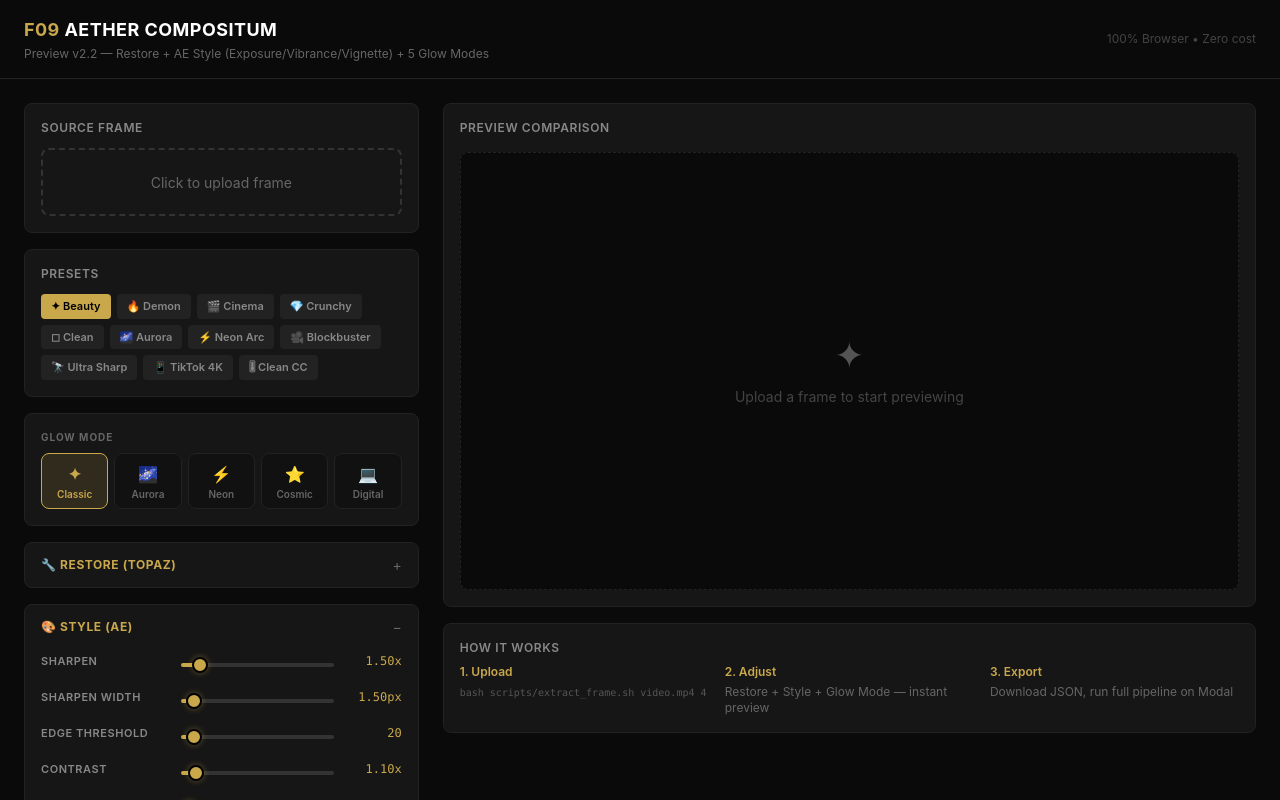
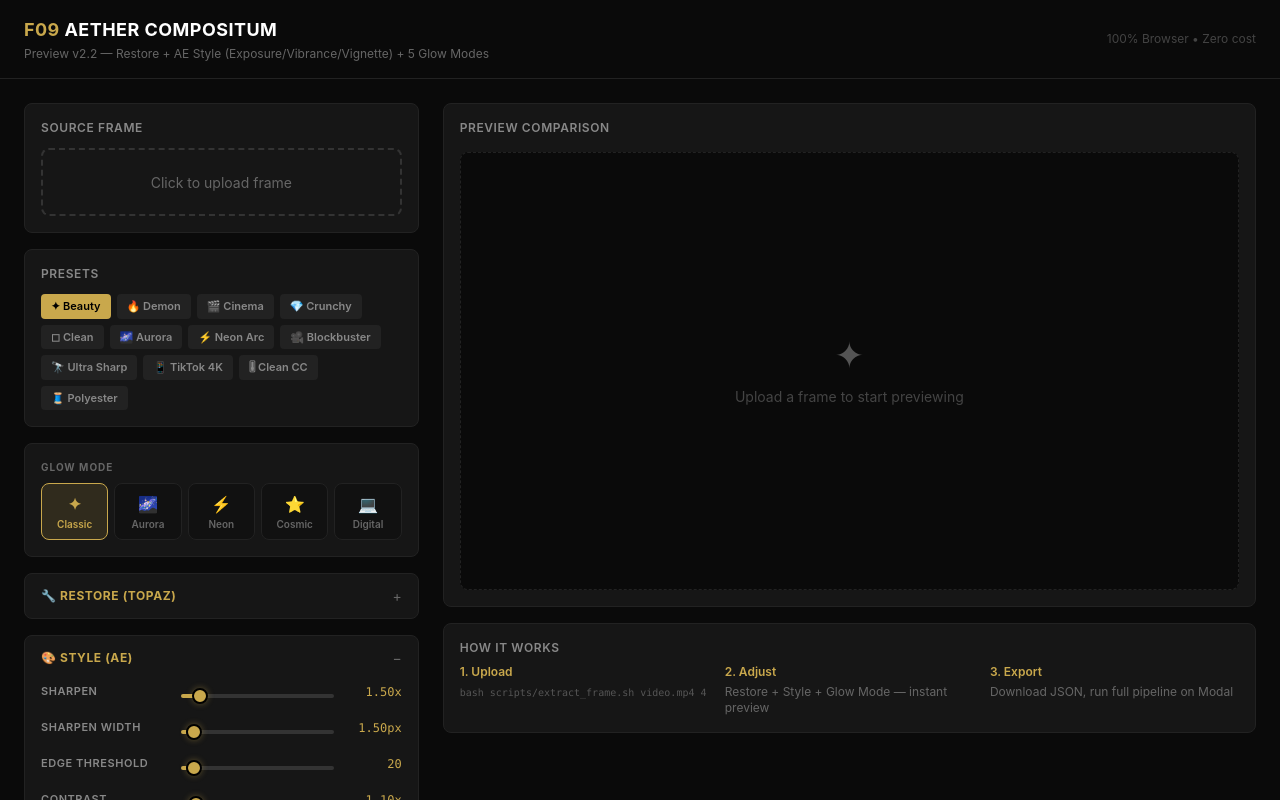
Before and after one commit to natsudra479-lang/dev, a React (Vite) app in the folder F09_PREVIEW/CODEBASE/: page / in a window 1280 px wide. Shown: the top 800 px of the page. Built offline with nearby package versions, Linux system fonts and the light colour scheme; the HTML template or start-up script is replaced by a standard one.

Commit message:
feat: Polyester preset — viral edit look, visual-only scope (no beats/audio)
🤖 Generated with Codebuff
Co-Authored-By: Codebuff <noreply@codebuff.com>

```diff
--- a/F09_PREVIEW/CODEBASE/src/App.jsx
+++ b/F09_PREVIEW/CODEBASE/src/App.jsx
@@ -52,6 +52,7 @@ const PRESETS = {
   ultraSharp: { compressionFix: 15, detailEnhance: 50, detailReveal: 45, denoise: 5, dehalo: 8, sharpenIntensity: 2.0, sharpenWidth: 1.8, edgeThreshold: 12, contrast: 1.15, saturation: 1.08, warmth: 1.0, glowIntensity: 0.0, glowWidth: 5, glowMode: 'classic', exposure: 0, vibrance: 0, vignette: 0, label: 'Ultra Sharp', icon: '\uD83D\uDD2D' },
   tiktok4k: { compressionFix: 20, detailEnhance: 30, detailReveal: 25, denoise: 10, dehalo: 10, sharpenIntensity: 3.2, sharpenWidth: 2.5, edgeThreshold: 8, contrast: 1.25, exposure: 0.6, saturation: 1.45, vibrance: 40, warmth: 1.06, glowIntensity: 0.1, glowWidth: 75, glowMode: 'classic', vignette: 75, label: 'TikTok 4K', icon: '\u{1F4F1}' },
   cleanCC: { compressionFix: 25, detailEnhance: 40, detailReveal: 35, denoise: 15, dehalo: 8, sharpenIntensity: 1.3, sharpenWidth: 1.2, edgeThreshold: 20, contrast: 1.12, exposure: 0.35, saturation: 1.25, vibrance: 0, warmth: 1.0, glowIntensity: 0.0, glowWidth: 5, glowMode: 'classic', vignette: 50, label: 'Clean CC', icon: '\uD83C\uDF9A' },
+  polyester: { compressionFix: 25, detailEnhance: 45, detailReveal: 35, denoise: 10, dehalo: 10, sharpenIntensity: 2.6, sharpenWidth: 1.6, edgeThreshold: 15, contrast: 1.18, exposure: 0.25, saturation: 1.18, vibrance: 15, warmth: 1.04, glowIntensity: 0.55, glowWidth: 65, glowMode: 'classic', vignette: 35, label: 'Polyester', icon: '\u{1F9F5}' },
 };
 
 const DEFAULTS = PRESETS.beauty;
```
Also changed, not shown: 2 other files (tests, documents, lock files or other folders).
